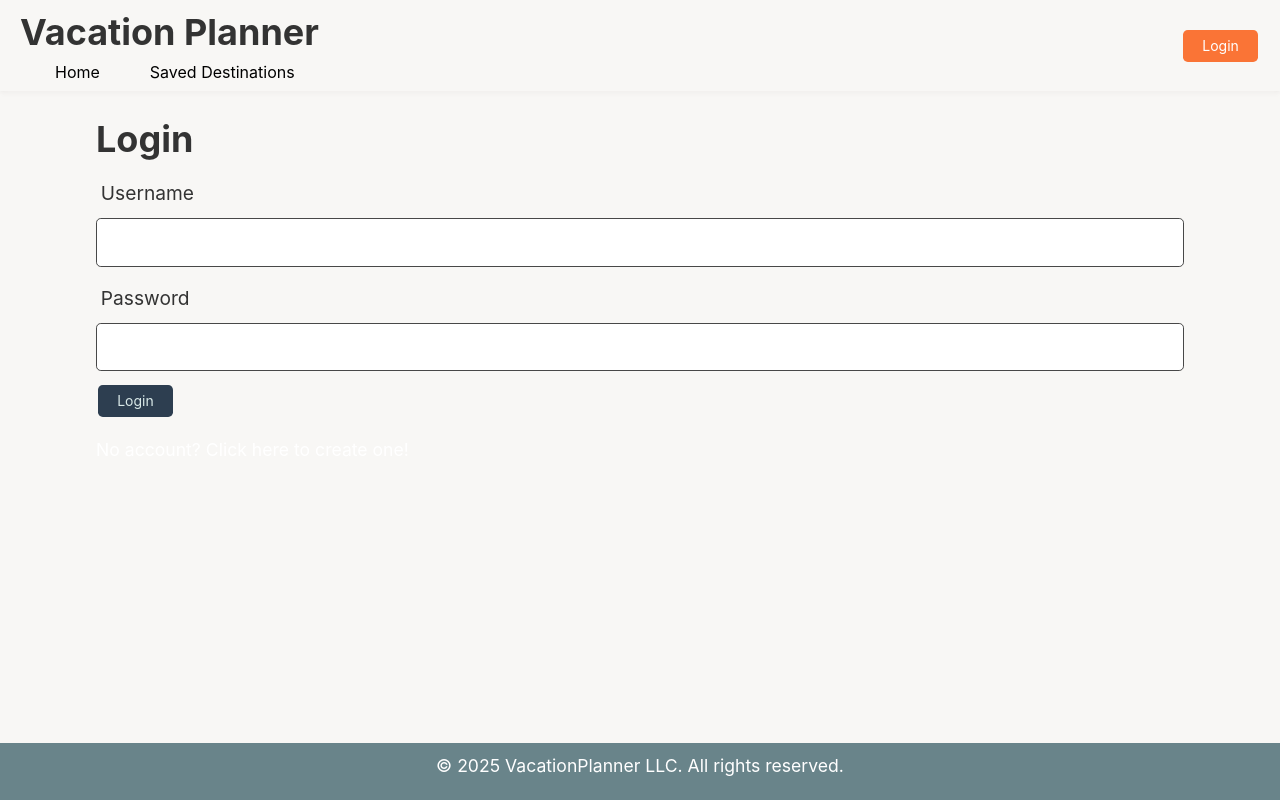
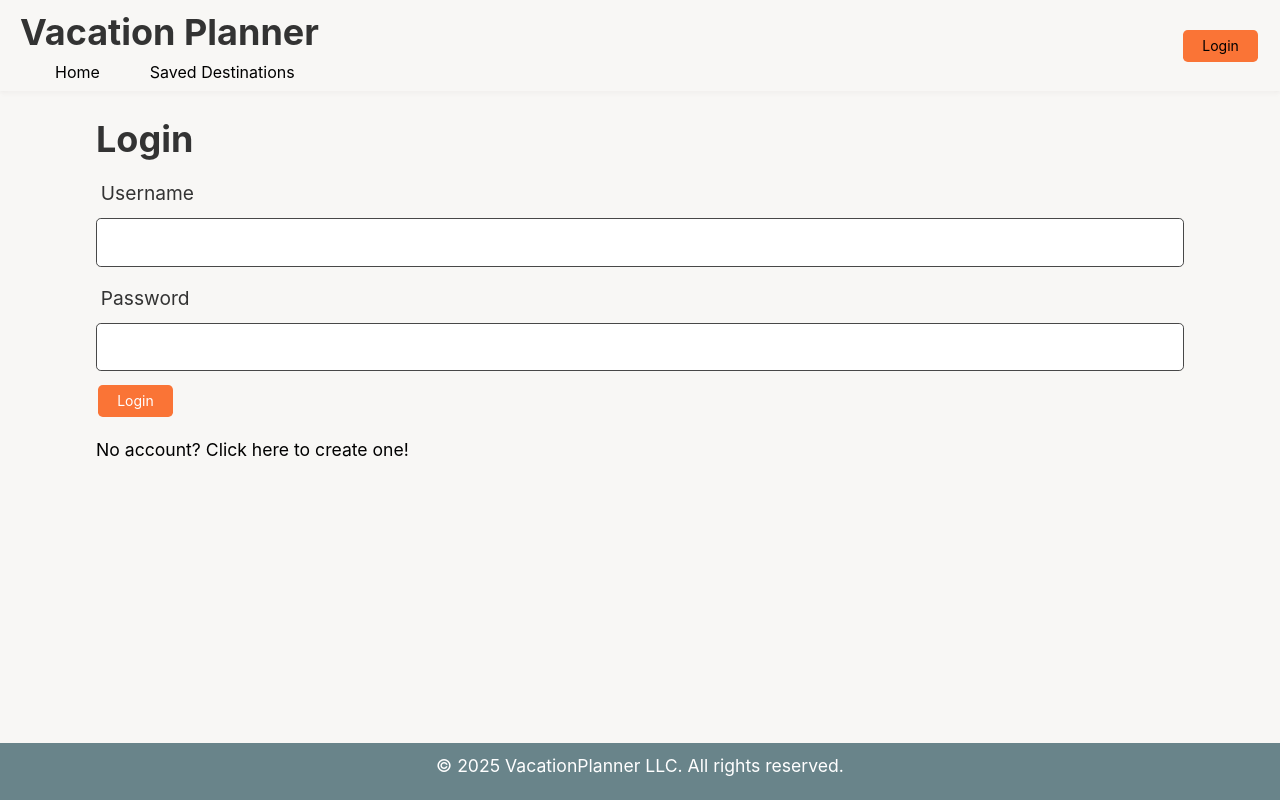
Before and after one commit to HPoyfair/VacationPlanner, a React (Vite) app in the folder client/: page /login in a window 1280 px wide. Built offline with nearby package versions, Linux system fonts and the light colour scheme.

Commit message:
fix link color

```diff
--- a/client/src/index.css
+++ b/client/src/index.css
@@ -228,9 +228,8 @@ h2 {
 }
 
 a {
-  color: white;
+  color: black;
 }
-
 
 .no-data {
   text-align: center;
--- a/client/src/pages/Login.tsx
+++ b/client/src/pages/Login.tsx
@@ -73,7 +73,7 @@ const Login = () => {
         </div>
         {/* Submit button for the login form */}
         <div className="form-group">
-          <button className="btn btn-primary" type='submit'>Login</button>
+          <button className="btn" type='submit'>Login</button>
         </div>
         <p className="error">{errorMessage}</p>
       </form>
```
